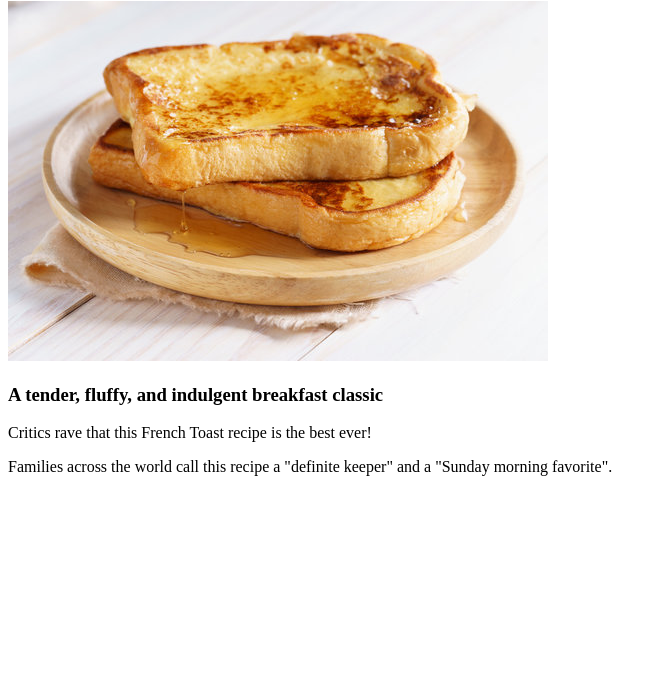
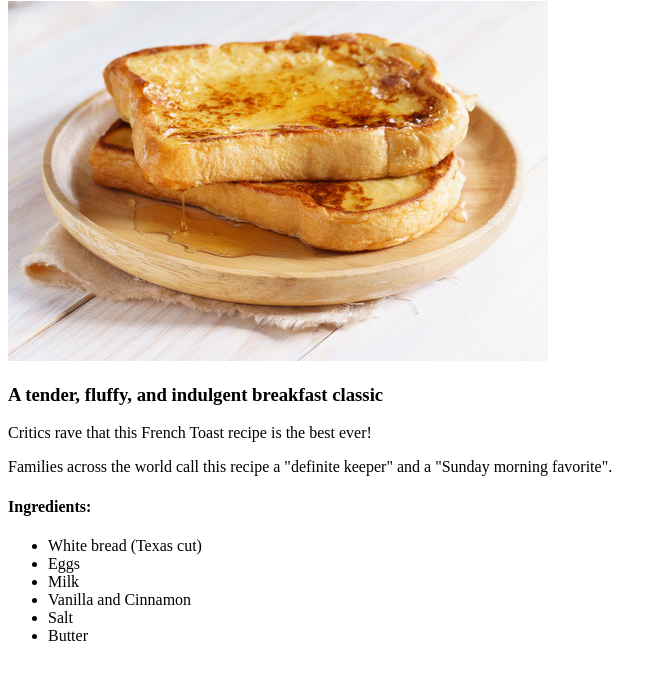
Before and after one commit to evanboyd31/odin-recipes, a plain HTML site: page recipes/french-toast.html in a window 1280 px wide. Shown: the part 79-758 px from the top of the page, without its empty margins (0-667 px from the left). Drawn offline with Linux system fonts and the light colour scheme.

Commit message:
Display ingredients in an  unordered list for French Toast

```diff
--- a/recipes/french-toast.html
+++ b/recipes/french-toast.html
@@ -12,6 +12,14 @@
         <h3>A tender, fluffy, and indulgent breakfast classic</h3>
         <p>Critics rave that this French Toast recipe is the best ever!</p>
         <p>Families across the world call this recipe a "definite keeper" and a "Sunday morning favorite".</p>
-
+        <h4>Ingredients:</h4>
+        <ul>
+            <li>White bread (Texas cut)</li>
+            <li>Eggs</li>
+            <li>Milk</li>
+            <li>Vanilla and Cinnamon</li>
+            <li>Salt</li>
+            <li>Butter</li>
+        </ul>
     </body>
 </html>
```
